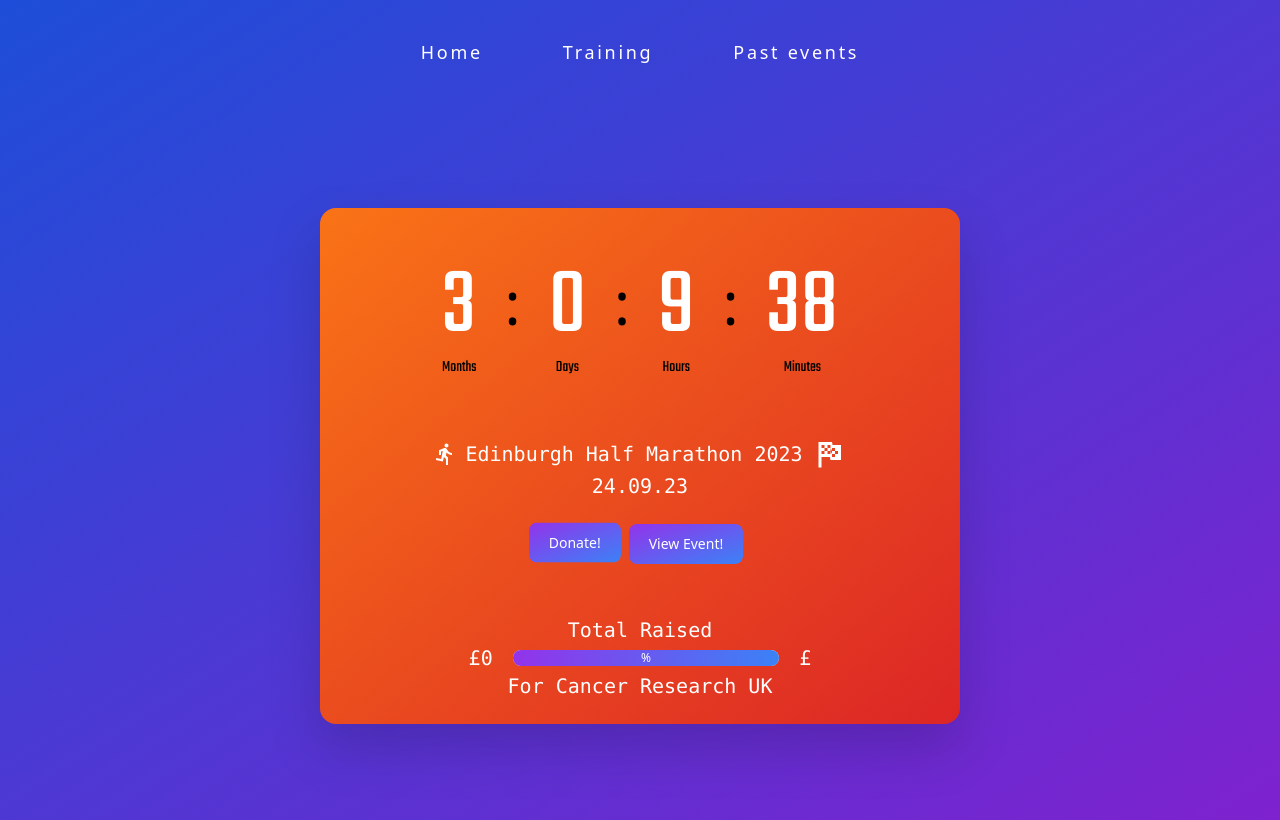
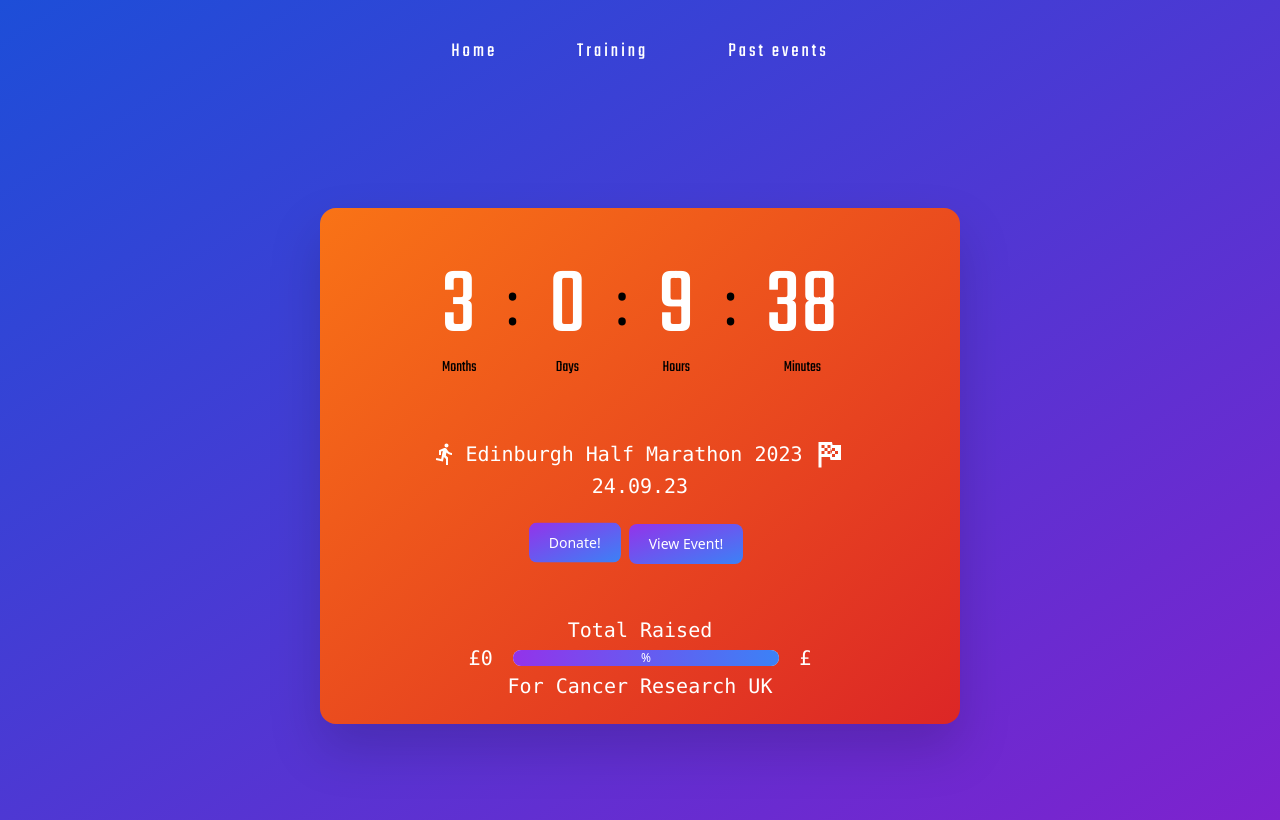
Before and after one commit to callumbuttery/marathon-tracker, a React (Vite) app: page / in a window 1280 px wide. Built offline with nearby package versions, Linux system fonts and the light colour scheme; no server answers.

Commit message:
Fix: update navbar fonts

```diff
--- a/src/components/nav/Nav.tsx
+++ b/src/components/nav/Nav.tsx
@@ -6,10 +6,10 @@ export const Nav: React.FC = () => {
             <nav className="bg-transparent h-24 px-2 sm:px-4 py-2.5 fixed w-full z-20 top-0 left-0 border-b border-transparent">
                 <div className="container flex flex-wrap items-center justify-between mx-auto">
                     <div className="flex mx-auto justify-center w-full">
-                        <div className="pt-7 flex p-4 mt-4 drop-shadow-4xl  md:flex-row md:space-x-20 md:mt-0 md:text-sm md:font-medium">
-                            <RouterLink className="text-lg block py-2 pl-3 pr-3 text-white drop-shadow-4xl hover:text-[#FF5733] hover:scale-110 hover:duration-300 tracking-[.15em] font-header md:hover:bg-transparent md:p-0" to='/'>Home</RouterLink>
-                            <RouterLink className="text-lg block py-2 pl-3 pr-3 text-white drop-shadow-4xl hover:text-[#FF5733] hover:scale-110 hover:duration-300 tracking-[.15em] font-header md:hover:bg-transparent md:p-0" to='/training'>Training</RouterLink>
-                            <RouterLink className="text-lg block py-2 pl-3 pr-3 text-white drop-shadow-4xl hover:text-[#FF5733] hover:scale-110 hover:duration-300 tracking-[.15em] font-header md:hover:bg-transparent md:p-0" to='/past-events'>Past events</RouterLink>
+                        <div className="pt-7 flex p-4 mt-4 drop-shadow-4xl font-Teko md:flex-row md:space-x-20 md:mt-0 md:text-sm md:font-medium">
+                            <RouterLink className="text-xl block py-2 pl-3 pr-3 text-white drop-shadow-4xl hover:text-[#FF5733] hover:scale-110 hover:duration-300 tracking-[.15em] font-header md:hover:bg-transparent md:p-0" to='/'>Home</RouterLink>
+                            <RouterLink className="text-xl block py-2 pl-3 pr-3 text-white drop-shadow-4xl hover:text-[#FF5733] hover:scale-110 hover:duration-300 tracking-[.15em] font-header md:hover:bg-transparent md:p-0" to='/training'>Training</RouterLink>
+                            <RouterLink className="text-xl block py-2 pl-3 pr-3 text-white drop-shadow-4xl hover:text-[#FF5733] hover:scale-110 hover:duration-300 tracking-[.15em] font-header md:hover:bg-transparent md:p-0" to='/past-events'>Past events</RouterLink>
                         </div>
                     </div>
                 </div>
```
